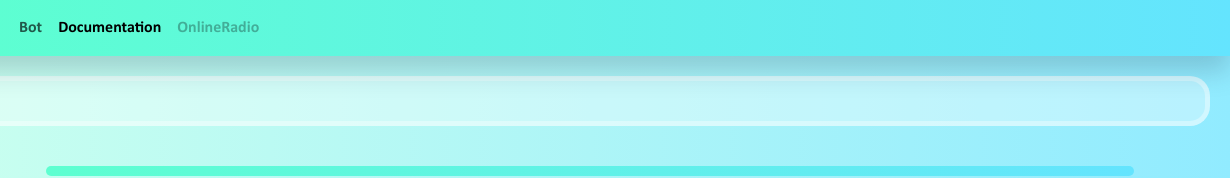
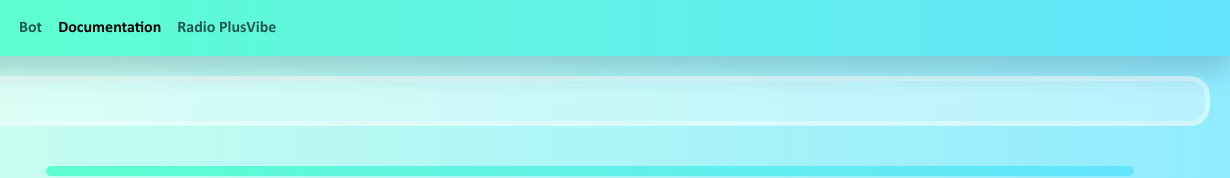
Before and after one commit to KenykaGit/old.voicy.site, a plain HTML site: page documentations/index.html in a window 1280 px wide. Shown: the top 178 px of the page, 50-1280 px from the left. Drawn offline with nearby package versions, Linux system fonts and the light colour scheme.

Commit message:
edit documentations, add partner Radio VibePlus link in nav

```diff
--- a/documentations/index.html
+++ b/documentations/index.html
@@ -20,7 +20,7 @@
             <div class="navbar-nav">
               <a class="nav-link" aria-current="page" href="/index.html">Bot</a>
               <a class="nav-link active" href="/documentations">Documentation</a>
-              <a class="nav-link disabled" href="#" aria-disabled="true">OnlineRadio</a>
+              <a class="nav-link" href="https://discord.gg/9M6EZVyQ" aria-disabled="true">Radio PlusVibe</a>
             </div>
           </div>
         </div>
```
Also changed, not shown: index.html (+1 -1 lines), 1 other file.
